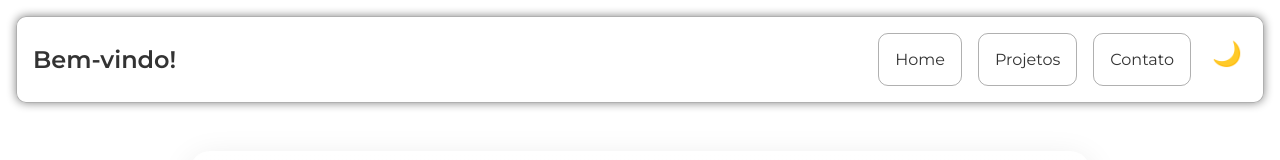
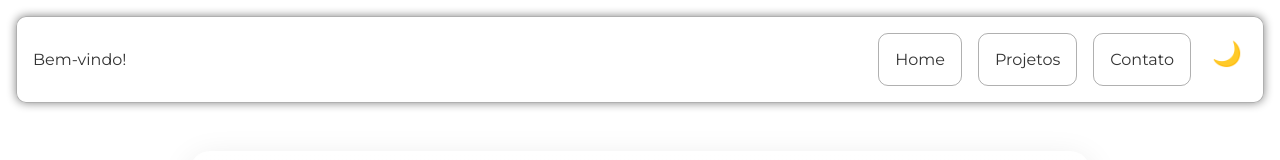
Before and after one commit to vihugocosta/portfolio-react, a React (Vite) app: page / in a window 1280 px wide. Shown: the top 160 px of the page. Built offline with nearby package versions, Linux system fonts and the light colour scheme.

Commit message:
Update navigation.jsx

```diff
--- a/src/components/navigation.jsx
+++ b/src/components/navigation.jsx
@@ -5,7 +5,7 @@ import "./style.css";
 export default function Navigation() {
   return (
     <nav>
-      <p>Bem-vindo!</p>
+      Bem-vindo!
       <div className="nav-buttons">
         <Link className="btn-link" to="/">
           Home
```
